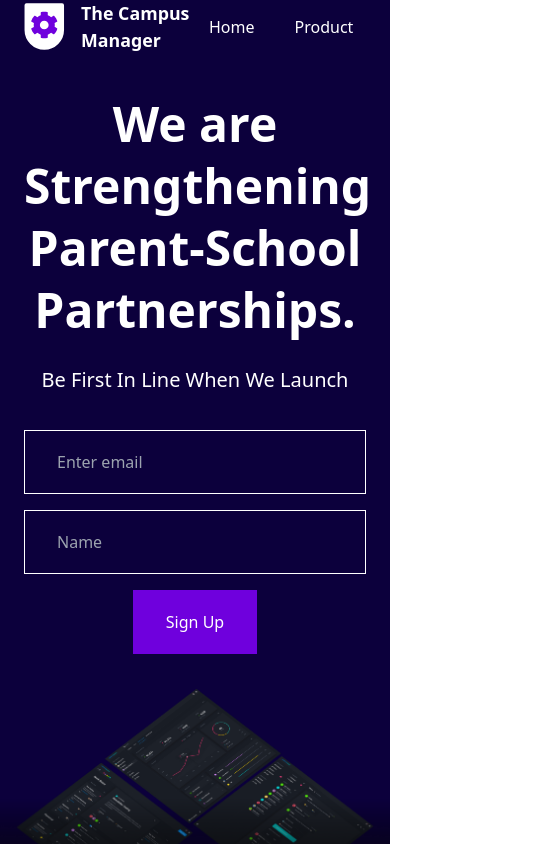
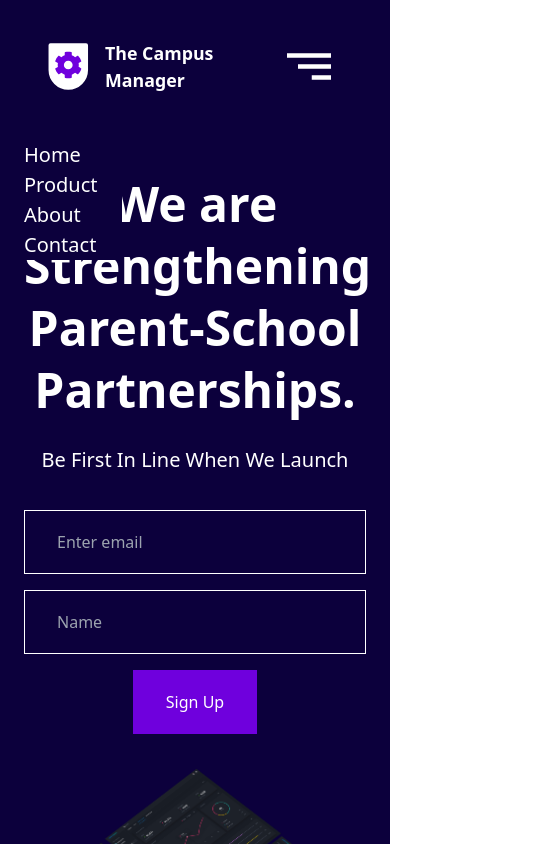
Before and after one commit to joelebukatobi/tcm-landing-page, a Next.js app: page / in a window 390 px wide. Shown: the top 844 px of the page, 537 px wide, since content can reach past the window. Built offline with nearby package versions, Linux system fonts and the light colour scheme.

Commit message:
Made styling changes to the index page for mobile

```diff
--- a/src/app/_assets/styles/organisms.module.scss
+++ b/src/app/_assets/styles/organisms.module.scss
@@ -1,5 +1,5 @@
 .navbar {
-  @apply flex justify-between items-center;
+  @apply flex justify-between w-full max-w-[109.7rem] mx-auto px-[2.4rem] py-[4rem] lg:px-0 top-0 bg-[#0C003C] z-50;
 
   &-logo {
     //
@@ -9,16 +9,20 @@
       @apply w-[16.9rem] font-extrabold text-[1.779rem] text-[#ffffff];
     }
   }
-
+  //
   &-menu {
     @apply lg:hidden;
   }
-
+  //
   &-link {
-    @apply flex gap-x-[4rem];
+    @apply flex-col lg:flex-row gap-x-[4rem] bg-[#0C003C] fixed left-0 lg:left-[unset] top-[14rem] lg:top-[unset] lg:relative gap-y-[3.2rem] lg:gap-y-0 px-[2.4rem];
   }
-
+  //
   &-item {
-    @apply font-medium text-[1.6rem] text-[#ffffff];
+    @apply font-medium text-[2rem] lg:text-[1.6rem] text-[#ffffff];
+  }
+  //
+  &-close {
+    @apply hidden;
   }
 }
```
